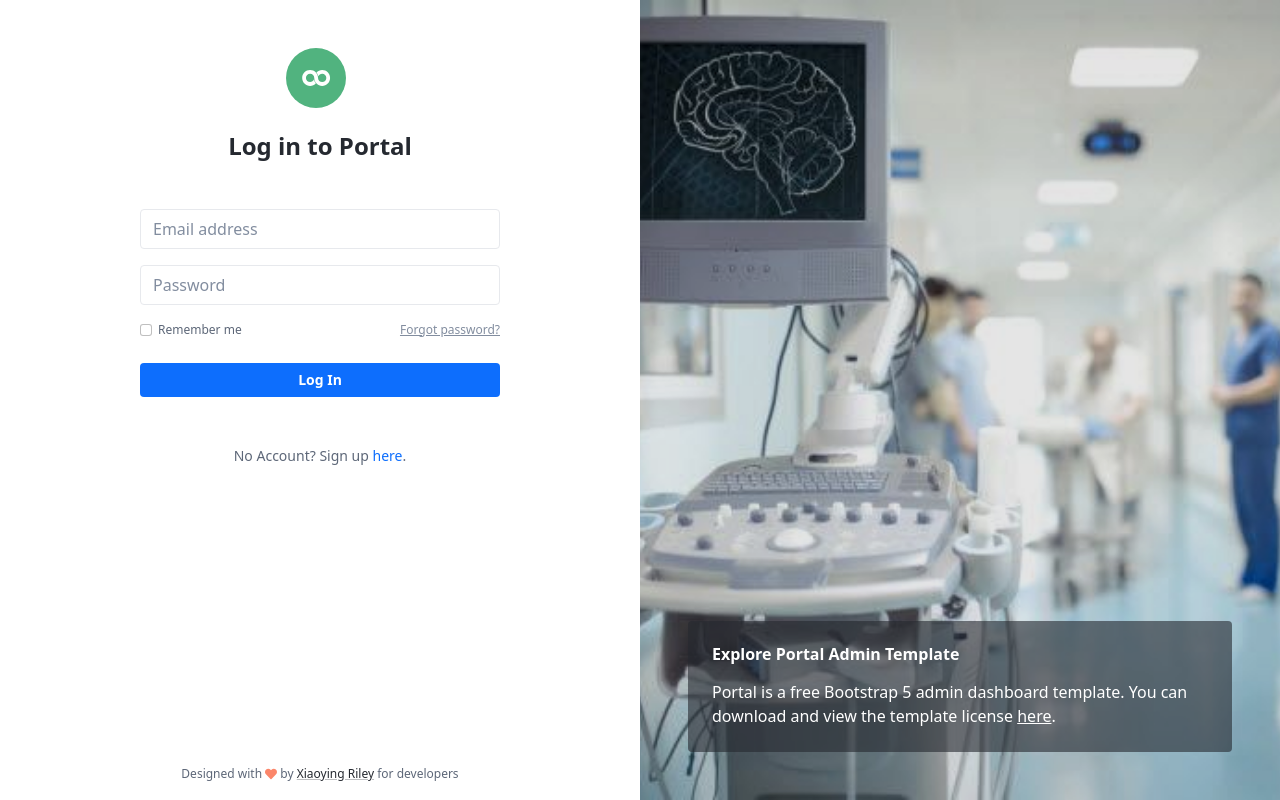
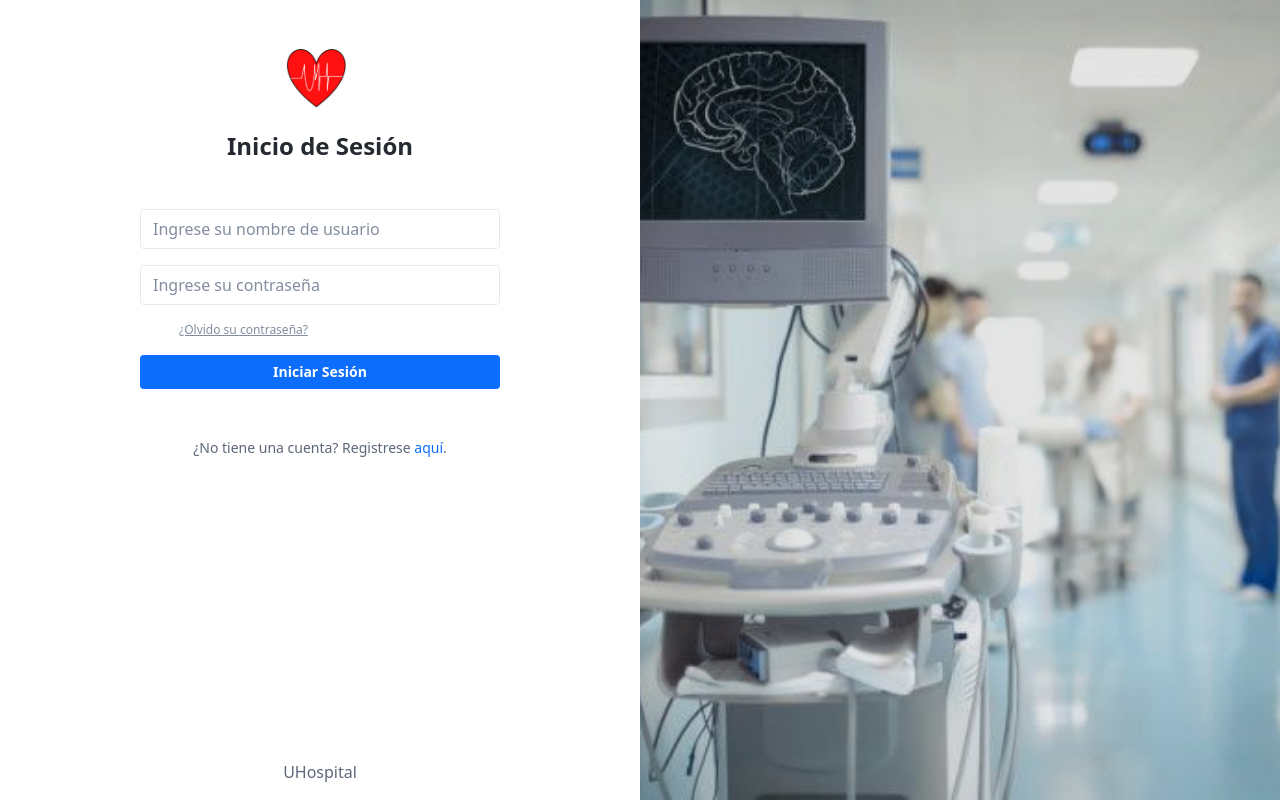
Before and after one commit to yeinnymelissa/Proyecto_2, a Flask app: template templates/login.html in a window 1280 px wide. Run offline with Flask 2, Linux system fonts and the light colour scheme; the template is opened without the code that fills it, so the values that code supplies are empty; some libraries are stand-ins or nearby versions.

Commit message:
Update login.html

```diff
--- a/templates/login.html
+++ b/templates/login.html
@@ -1,7 +1,7 @@
 <!DOCTYPE html>
 <html lang="en">
 <head>
-    <title>Portal - Bootstrap 5 Admin Dashboard Template For Developers</title>
+    <title>Inicio de Sesion</title>
 
     <!-- Meta -->
     <meta charset="utf-8">
@@ -25,39 +25,32 @@
 	    <div class="col-12 col-md-7 col-lg-6 auth-main-col text-center p-5">
 		    <div class="d-flex flex-column align-content-end">
 			    <div class="app-auth-body mx-auto">
-				    <div class="app-auth-branding mb-4"><a class="app-logo" href="index.html"><img class="logo-icon mr-2" src="assets/images/app-logo.svg" alt="logo"></a></div>
-					<h2 class="auth-heading text-center mb-5">Log in to Portal</h2>
+				    <div class="app-auth-branding mb-4"><a class="app-logo" href="index.html"><img class="logo-icon mr-2" src="assets/images/uhospitali.png" alt="logo"></a></div>
+					<h2 class="auth-heading text-center mb-5">Inicio de Sesión</h2>
 			        <div class="auth-form-container text-left">
 						<form class="auth-form login-form">
 							<div class="email mb-3">
-								<label class="sr-only" for="signin-email">Email</label>
-								<input id="signin-email" name="signin-email" type="email" class="form-control signin-email" placeholder="Email address" required="required">
+								<label class="sr-only" for="signin-nombreu">Email</label>
+								<input id="signin-nombreu" name="signin-nombreu" type="text" class="form-control signin-nombreu" placeholder="Ingrese su nombre de usuario" required="required">
 							</div><!--//form-group-->
 							<div class="password mb-3">
-								<label class="sr-only" for="signin-password">Password</label>
-								<input id="signin-password" name="signin-password" type="password" class="form-control signin-password" placeholder="Password" required="required">
+								<label class="sr-only" for="signin-password">Contraseña</label>
+								<input id="signin-password" name="signin-password" type="password" class="form-control signin-password" placeholder="Ingrese su contraseña" required="required">
 								<div class="extra mt-3 row justify-content-between">
-									<div class="col-6">
-										<div class="form-check">
-											<input class="form-check-input" type="checkbox" value="" id="RememberPassword">
-											<label class="form-check-label" for="RememberPassword">
-											Remember me
-											</label>
-										</div>
-									</div><!--//col-6-->
+
 									<div class="col-6">
 										<div class="forgot-password text-right">
-											<a href="reset-password.html">Forgot password?</a>
+											<a href="reset-password.html">¿Olvido su contraseña?</a>
 										</div>
 									</div><!--//col-6-->
 								</div><!--//extra-->
 							</div><!--//form-group-->
 							<div class="text-center">
-								<button type="submit" class="btn app-btn-primary btn-block theme-btn mx-auto">Log In</button>
+								<button type="submit" class="btn app-btn-primary btn-block theme-btn mx-auto">Iniciar Sesión</button>
 							</div>
 						</form>
 
-						<div class="auth-option text-center pt-5">No Account? Sign up <a class="text-link" href="signup.html" >here</a>.</div>
+						<div class="auth-option text-center pt-5">¿No tiene una cuenta? Registrese <a class="text-link" href="signup.html" >aquí</a>.</div>
 					</div><!--//auth-form-container-->
 
 			    </div><!--//auth-body-->
@@ -65,7 +58,7 @@
 			    <footer class="app-auth-footer">
 				    <div class="container text-center py-3">
 				         <!--/* This template is free as long as you keep the footer attribution link. If you'd like to use the template without the attribution link, you can buy the commercial license via our website: themes.3rdwavemedia.com Thank you for your support. :) */-->
-			        <small class="copyright">Designed with <i class="fas fa-heart" style="color: #fb866a;"></i> by <a class="app-link" href="http://themes.3rdwavemedia.com" target="_blank">Xiaoying Riley</a> for developers</small>
+						 <div>UHospital</div>
 
 				    </div>
 			    </footer><!--//app-auth-footer-->
@@ -77,12 +70,7 @@
 		    <div class="auth-background-mask"></div>
 		    <div class="auth-background-overlay p-3 p-lg-5">
 			    <div class="d-flex flex-column align-content-end h-100">
-				    <div class="h-100"></div>
-				    <div class="overlay-content p-3 p-lg-4 rounded">
-					    <h5 class="mb-3 overlay-title">Explore Portal Admin Template</h5>
-					    <div>Portal is a free Bootstrap 5 admin dashboard template. You can download and view the template license <a href="https://themes.3rdwavemedia.com/bootstrap-templates/admin-dashboard/portal-free-bootstrap-admin-dashboard-template-for-developers/">here</a>.</div>
-				    </div>
-				</div>
+
 		    </div><!--//auth-background-overlay-->
 	    </div><!--//auth-background-col-->
 
```
